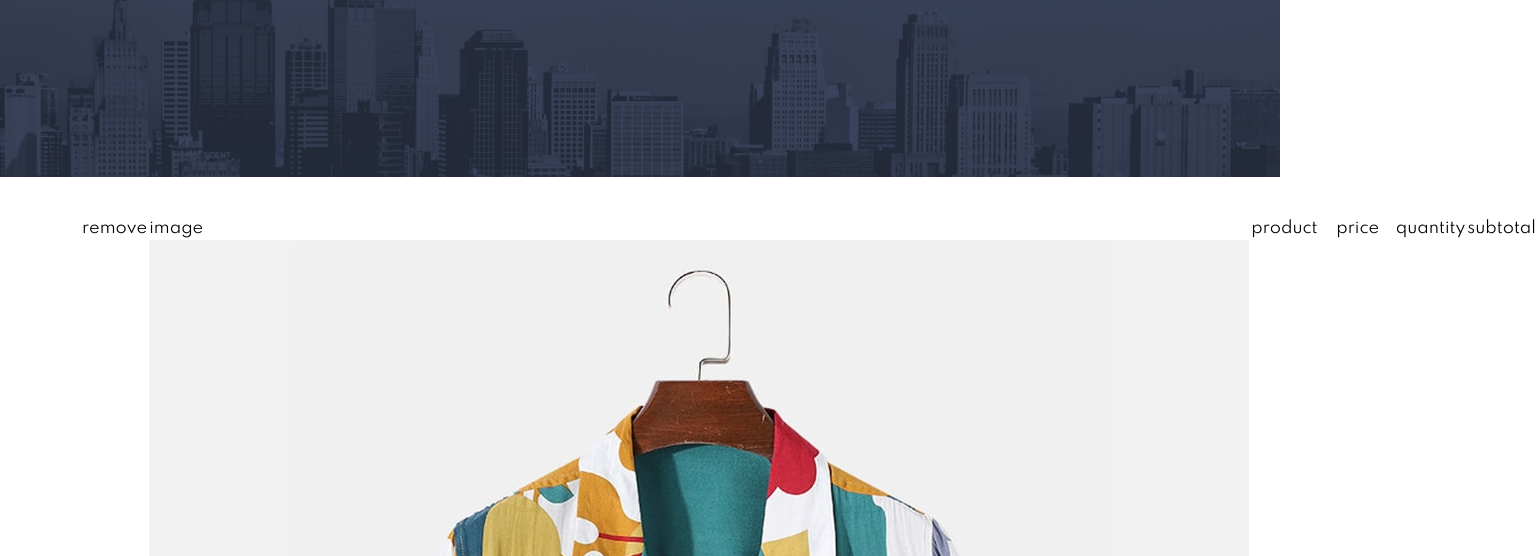
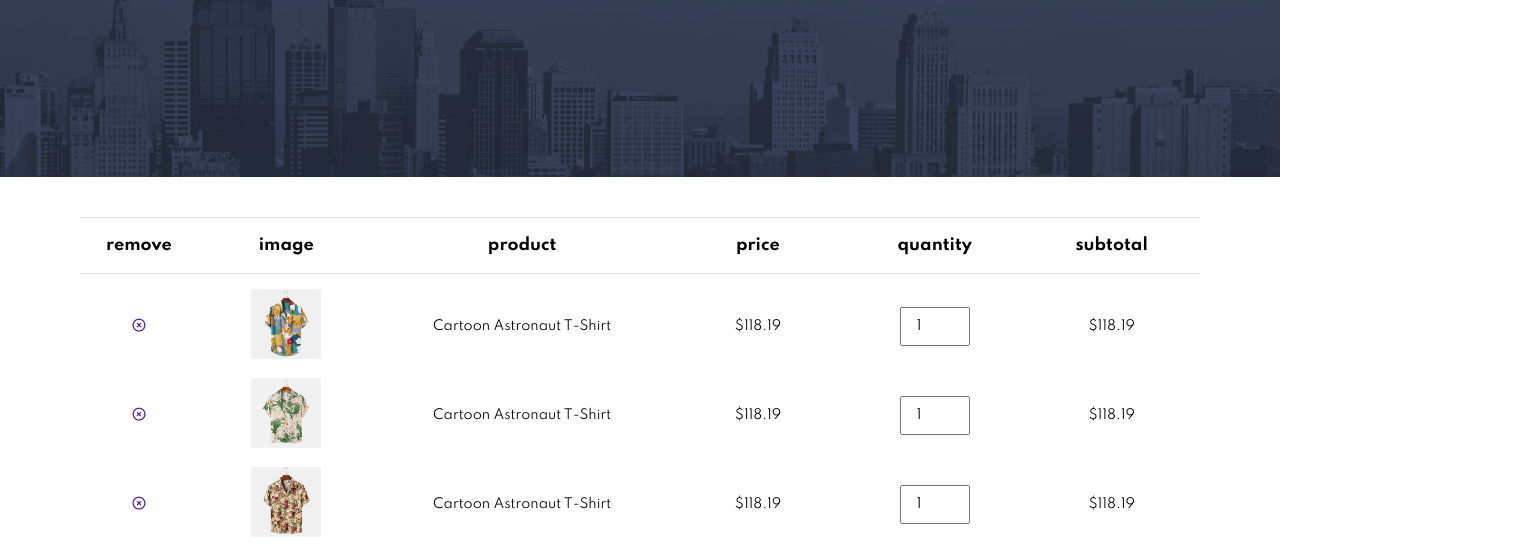
Before and after one commit to Chimereze-e/e-commerce-site, a plain HTML site: page cart.html in a window 1280 px wide. Shown: the part 228-784 px from the top of the page, 1538 px wide, since content can reach past the window. Drawn offline with Linux system fonts and the light colour scheme.

Commit message:
done for the day
Tomorrow morning, we finish this, then tackle bootstrap and tailwind!!

```diff
--- a/cart.html
+++ b/cart.html
@@ -44,24 +44,60 @@
     </section>
 
     <section id="cart" class="section-p1">
-      <table>
+      <table width="100%">
         <thead>
           <tr>
-            <td>remove</td>
-            <td>image</td>
-            <td>product</td>
-            <td>price</td>
-            <td>quantity</td>
-            <td>subtotal</td>
+            <td><strong>remove</strong></td>
+            <td><strong>image</strong></td>
+            <td><strong>product</strong></td>
+            <td><strong>price</strong></td>
+            <td><strong>quantity</strong></td>
+            <td><strong>subtotal</strong></td>
           </tr>
         </thead>
         <tbody>
           <tr>
             <td>
-              <i class="fa-regular fa-circle-xmark"></i>
+              <a href=""><i class="fa-regular fa-circle-xmark"></i></a>
             </td>
             <td>
               <img src="/img/products/f1.jpg" alt="">
+            </td>
+            <td>Cartoon Astronaut T-Shirt</td>
+            <td>$118.19</td>
+            <td>
+              <input type="number" value="1" min="1" max="10">
+            </td>
+            <td>$118.19</td>
+          </tr>
+        </tbody>
+
+        <tbody>
+          <tr>
+            <td>
+              <a href=""><i class="fa-regular fa-circle-xmark"></i>
+                </a>
+            </td>
+            <td>
+              <img src="/img/products/f2.jpg" alt="">
+            </td>
+            <td>Cartoon Astronaut T-Shirt</td>
+            <td>$118.19</td>
+            <td>
+              <input type="number" value="1" min="1" max="10">
+            </td>
+            <td>$118.19</td>
+          </tr>
+        </tbody>
+
+        <tbody>
+          <tr>
+            <td>
+              <a href=""><i class="fa-regular fa-circle-xmark"></i>
+                </a>
+            </td>
+            <td>
+              <img src="/img/products/f3.jpg" alt="">
             </td>
             <td>Cartoon Astronaut T-Shirt</td>
             <td>$118.19</td>
--- a/style.css
+++ b/style.css
@@ -884,6 +884,62 @@ button.white:hover,
   font-weight: 700;
 }
 
+#cart table {
+  table-layout: fixed;
+  border-collapse: collapse;
+  white-space: nowrap;
+}
+
+#cart table td:nth-child(1) {
+  width: 100px;
+  text-align: center;
+}
+
+#cart table td:nth-child(2) {
+  width: 150px;
+  text-align: center;
+}
+
+#cart table td:nth-child(3) {
+  width: 250px;
+  text-align: center;
+}
+
+#cart table td:nth-child(4),
+#cart table td:nth-child(5),
+#cart table td:nth-child(6){
+  width: 150px;
+  text-align: center;
+}
+
+#cart table td:nth-child(5) input{
+  width: 70px;
+  padding: 10px 5px 10px 15px;
+}
+
+#cart table td img{
+  width: 70px;
+}
+
+#cart table thead{
+  border: 1px solid #e1e1e1;
+  border-collapse: collapse;
+  border-left: none;
+  border-right: none;
+}
+
+#cart table thead td{
+  padding: 18px 0;
+}
+
+#cart table tbody tr td{
+  padding-top: 15px;
+}
+
+#cart table tbody td{
+  font-size: 13px;
+}
+
 @media(max-width: 799px){
   #navbar {
     display: flex;
```
